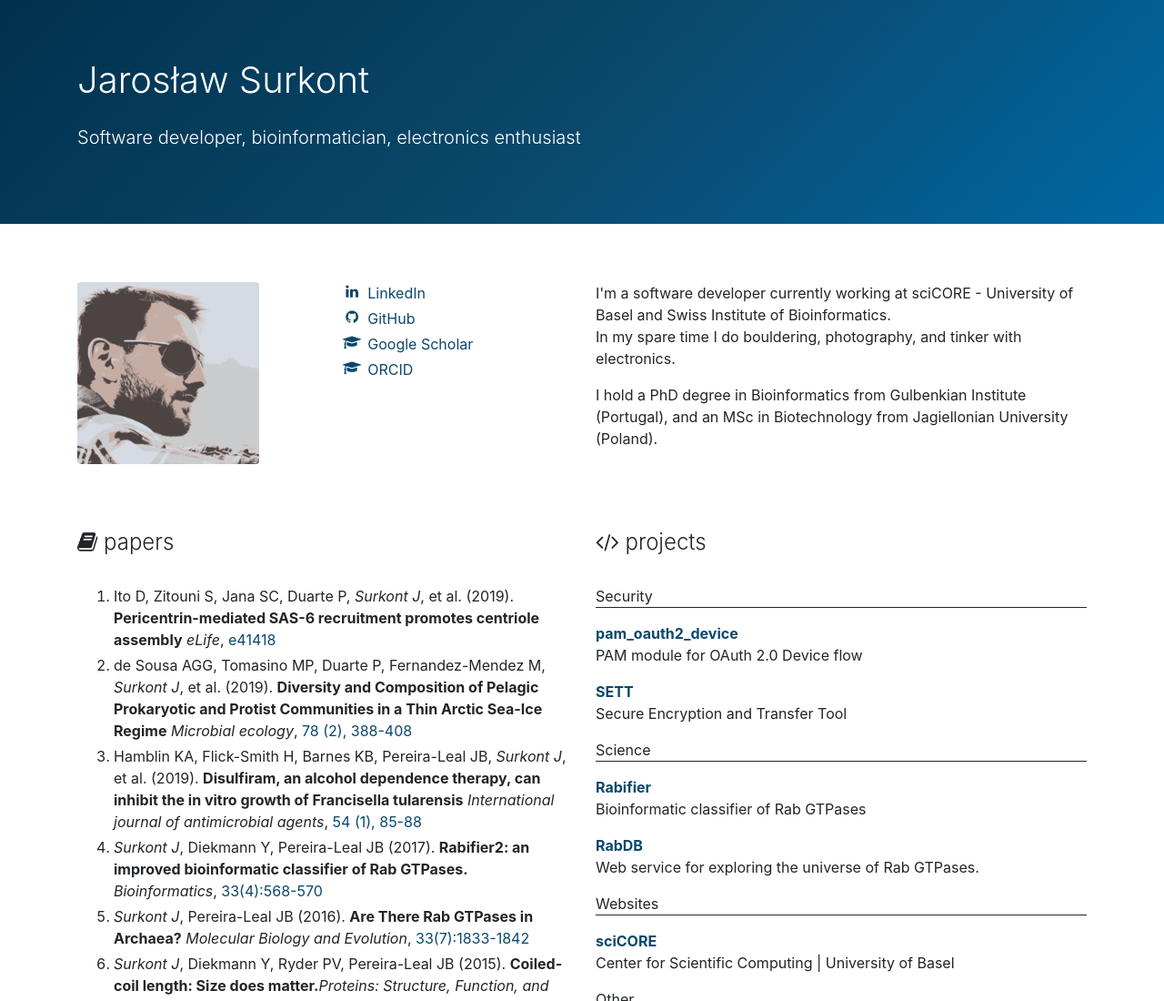
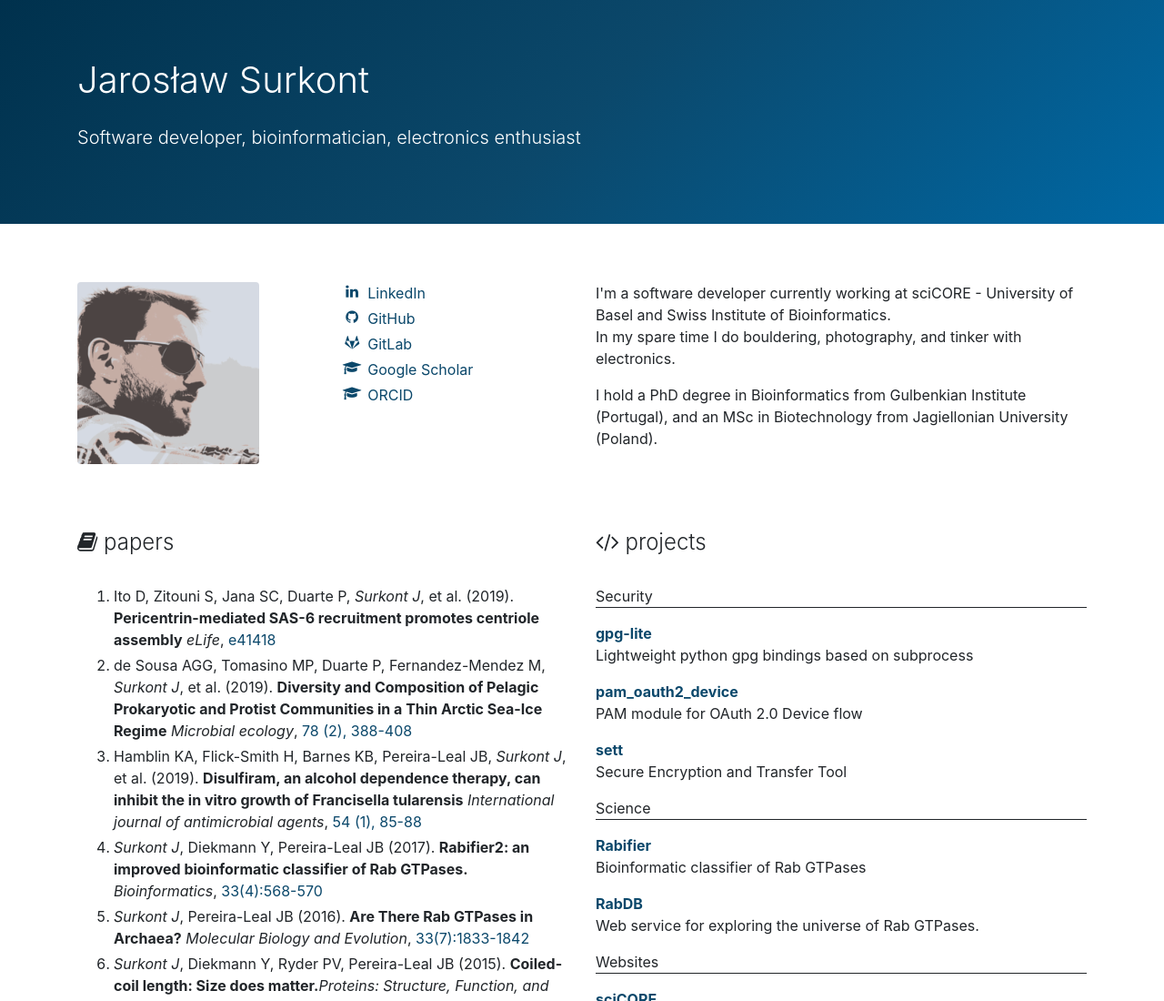
Before and after one commit to jsurkont/jsurkont.github.io, a plain HTML site: page index.html in a window 1280 px wide. Shown: the top 1100 px of the page at 91% size. Drawn offline with nearby package versions, Linux system fonts and the light colour scheme.

Commit message:
Update content

```diff
--- a/index.html
+++ b/index.html
@@ -43,6 +43,11 @@
         <li>
           <a href="https://github.com/jsurkont" target="_blank">
             <i class="fa-li fa fa-github"></i> GitHub
+          </a>
+        </li>
+        <li>
+          <a href="https://gitlab.com/jsurkont" target="_blank">
+            <i class="fa-li fa fa-gitlab"></i> GitLab
           </a>
         </li>
         <li>
@@ -129,13 +134,19 @@
       <p style="border-bottom: solid 1px;">Security</p>
 
       <p>
+        <strong><a href="https://gitlab.com/biomedit/gpg-lite" target="_blank">gpg-lite</a></strong>
+        <br />
+        Lightweight python gpg bindings based on subprocess
+      </p>
+
+      <p>
         <strong><a href="https://github.com/ICS-MU/pam_oauth2_device" target="_blank">pam_oauth2_device</a></strong>
         <br />
         PAM module for OAuth 2.0 Device flow
       </p>
 
       <p>
-        <strong><a href="https://git.dcc.sib.swiss/biwg/biomedit-transfers" target="_blank">SETT</a></strong>
+        <strong><a href="https://gitlab.com/biomedit/sett" target="_blank">sett</a></strong>
         <br />
         Secure Encryption and Transfer Tool
       </p>
```
